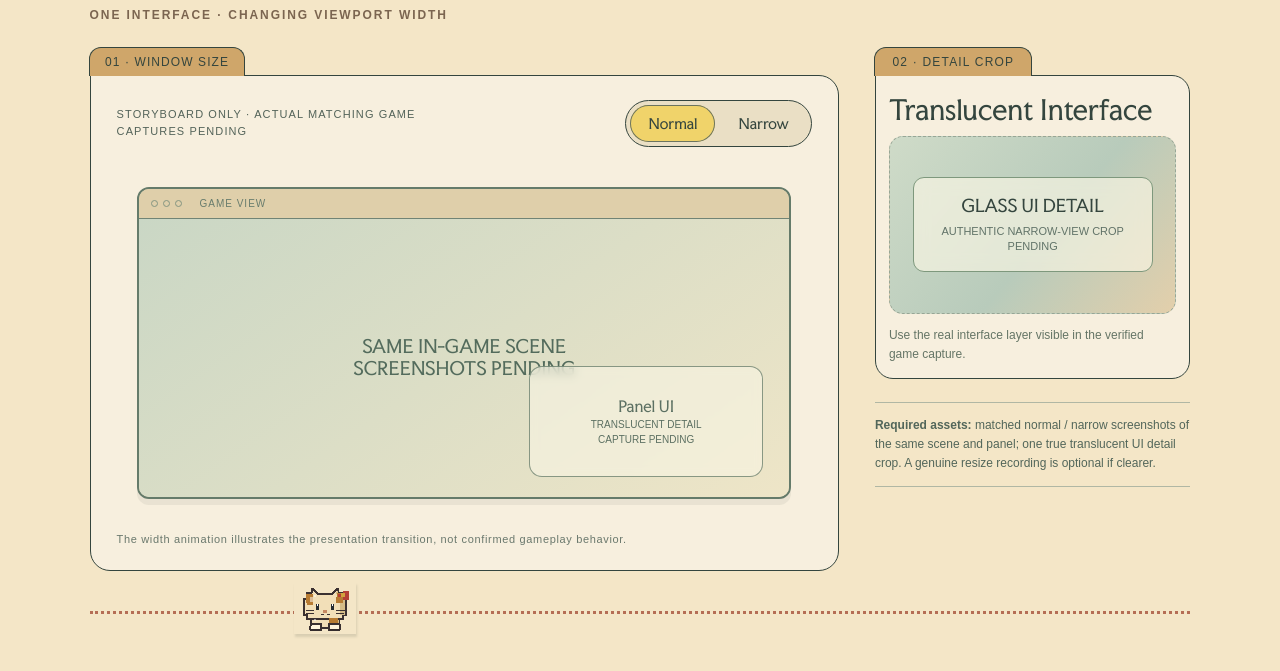
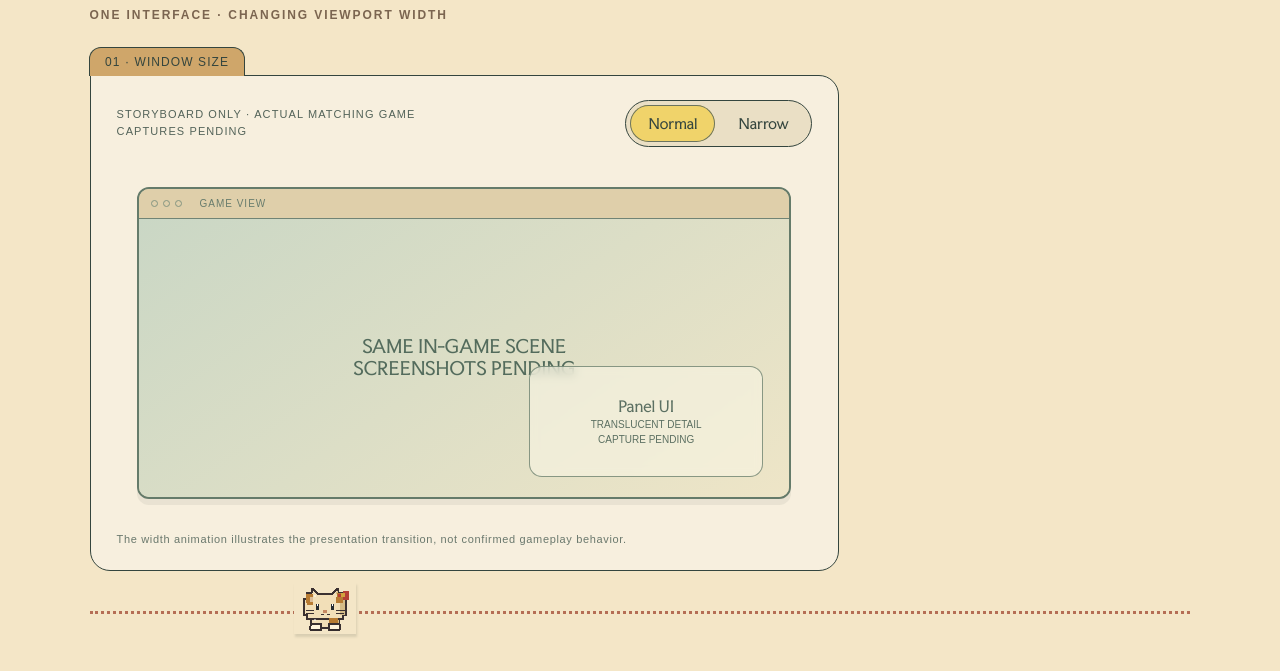
Before and after one commit to proxima-j/stray-kitty-presentation, a plain HTML site: page docs/review/uiux-02-adaptive.html in a window 1280 px wide. Shown: the part 158-829 px from the top of the page. Drawn offline with Linux system fonts and the light colour scheme.

Commit message:
refine(review): keep adaptive viewport and toggle, remove detail sidebar

```diff
--- a/docs/review/uiux-02-adaptive.html
+++ b/docs/review/uiux-02-adaptive.html
@@ -29,18 +29,7 @@
     </div>
     <div class="stage-note">The width animation illustrates the presentation transition, not confirmed gameplay behavior.</div>
    </div>
-   <div class="adaptive-right">
-    <figure class="tabframe glass-detail" data-tab="02 · DETAIL CROP">
-     <h2>Translucent Interface</h2>
-     <div class="glass-screenshot">
-      <div class="panel-placeholder"><strong>GLASS UI DETAIL</strong><small>AUTHENTIC NARROW-VIEW CROP PENDING</small></div>
-     </div>
-     <p>Use the real interface layer visible in the verified game capture.</p>
-    </figure>
-    <div class="captures-legend">
-     <strong>Required assets:</strong> matched normal / narrow screenshots of the same scene and panel; one true translucent UI detail crop. A genuine resize recording is optional if clearer.
-    </div>
-   </div>
+
   </section>
  </div>
  <div class="review-route" aria-hidden="true"></div>
```
